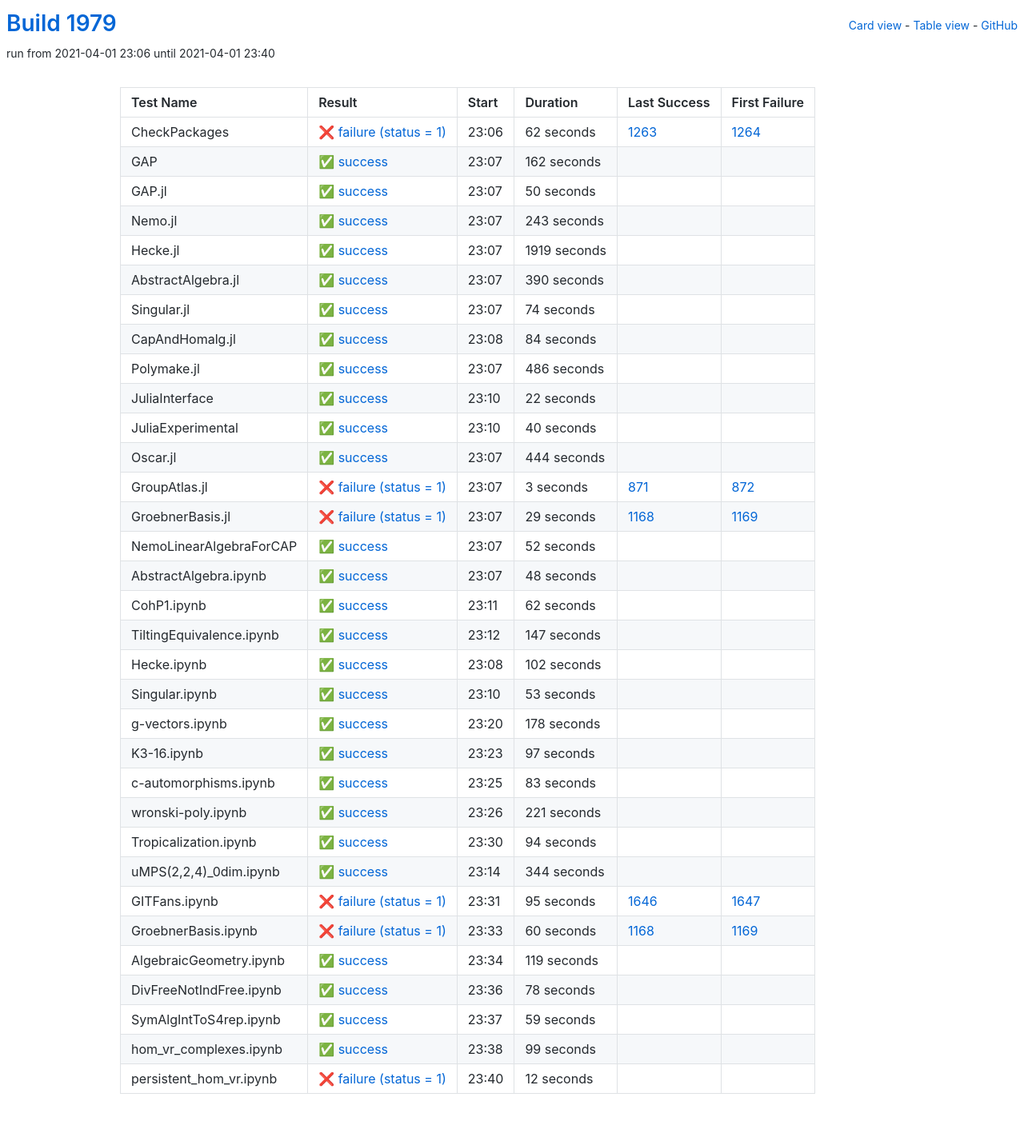
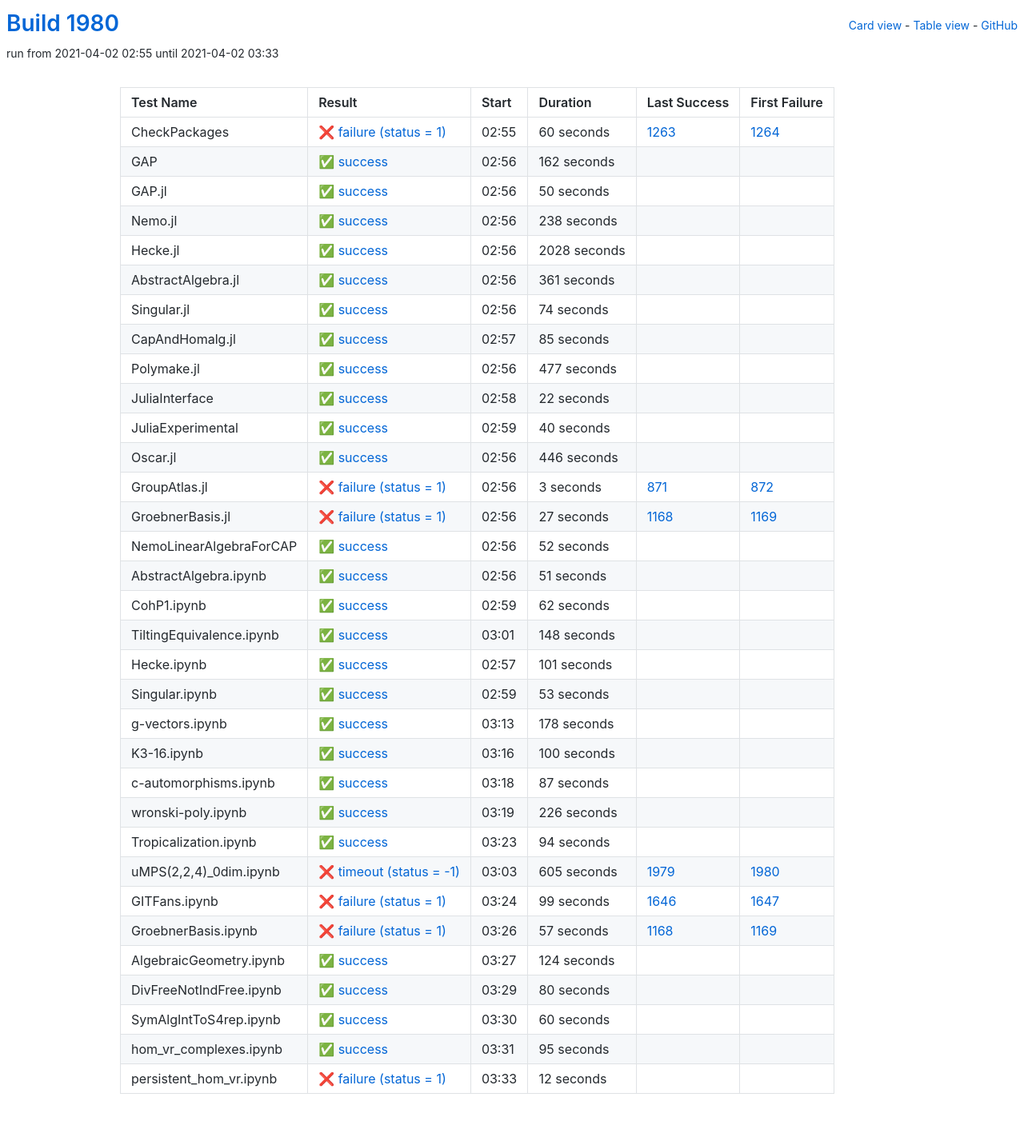
Before and after one commit to oscar-system/oscar-ci-status-stable, a Jekyll site: the page built from table.html, in a window 1280 px wide. Shown: the whole page at 80% size. Built offline with Jekyll 4.4.1, drawn with Linux system fonts in a browser that asks for light colours.

Commit message:
Build #1980

```diff
--- a/_data/ci.yml
+++ b/_data/ci.yml
@@ -1,6 +1,6 @@
 ---
-build: 1979
-build_url: https://oscarci.mathematik.uni-kl.de/job/oscar-stable/1979/
+build: 1980
+build_url: https://oscarci.mathematik.uni-kl.de/job/oscar-stable/1980/
 job: oscar-stable
 organization: oscar-system
 repo: oscar-ci-status-stable
@@ -8,20 +8,20 @@ repourl: https://github.com/oscar-system/oscar-ci-status-stable
 tests:
 - name: CheckPackages
   id: checkpackages
-  log: https://oscarci.mathematik.uni-kl.de/job/oscar-stable/1979/artifact/logs/build-1979/CheckPackages.log
-  start: 2021-04-01 23:06
+  log: https://oscarci.mathematik.uni-kl.de/job/oscar-stable/1980/artifact/logs/build-1980/CheckPackages.log
+  start: 2021-04-02 02:55
   success: false
   exitcode: 1
   status: failure
-  duration: 62
+  duration: 60
   last_success: 1263
   last_success_url: https://oscarci.mathematik.uni-kl.de/job/oscar-stable/1263/
   first_failure: 1264
   first_failure_url: https://oscarci.mathematik.uni-kl.de/job/oscar-stable/1264/
 - name: GAP
   id: gap
-  log: https://oscarci.mathematik.uni-kl.de/job/oscar-stable/1979/artifact/logs/build-1979/GAP.log
-  start: 2021-04-01 23:07
+  log: https://oscarci.mathematik.uni-kl.de/job/oscar-stable/1980/artifact/logs/build-1980/GAP.log
+  start: 2021-04-02 02:56
   success: true
   exitcode: 0
   status: success
@@ -32,8 +32,8 @@ tests:
   first_failure_url:
 - name: GAP.jl
   id: gap-jl
-  log: https://oscarci.mathematik.uni-kl.de/job/oscar-stable/1979/artifact/logs/build-1979/GAP.jl.log
-  start: 2021-04-01 23:07
+  log: https://oscarci.mathematik.uni-kl.de/job/oscar-stable/1980/artifact/logs/build-1980/GAP.jl.log
+  start: 2021-04-02 02:56
   success: true
   exitcode: 0
   status: success
@@ -44,44 +44,44 @@ tests:
   first_failure_url:
 - name: Nemo.jl
   id: nemo-jl
-  log: https://oscarci.mathematik.uni-kl.de/job/oscar-stable/1979/artifact/logs/build-1979/Nemo.jl.log
-  start: 2021-04-01 23:07
+  log: https://oscarci.mathematik.uni-kl.de/job/oscar-stable/1980/artifact/logs/build-1980/Nemo.jl.log
+  start: 2021-04-02 02:56
   success: true
   exitcode: 0
   status: success
-  duration: 243
+  duration: 238
   last_success: false
   last_success_url:
   first_failure: false
   first_failure_url:
 - name: Hecke.jl
   id: hecke-jl
-  log: https://oscarci.mathematik.uni-kl.de/job/oscar-stable/1979/artifact/logs/build-1979/Hecke.jl.log
-  start: 2021-04-01 23:07
+  log: https://oscarci.mathematik.uni-kl.de/job/oscar-stable/1980/artifact/logs/build-1980/Hecke.jl.log
+  start: 2021-04-02 02:56
   success: true
   exitcode: 0
   status: success
-  duration: 1919
+  duration: 2028
   last_success: false
   last_success_url:
   first_failure: false
   first_failure_url:
 - name: AbstractAlgebra.jl
   id: abstractalgebra-jl
-  log: https://oscarci.mathematik.uni-kl.de/job/oscar-stable/1979/artifact/logs/build-1979/AbstractAlgebra.jl.log
-  start: 2021-04-01 23:07
+  log: https://oscarci.mathematik.uni-kl.de/job/oscar-stable/1980/artifact/logs/build-1980/AbstractAlgebra.jl.log
+  start: 2021-04-02 02:56
   success: true
   exitcode: 0
   status: success
-  duration: 390
+  duration: 361
   last_success: false
   last_success_url:
   first_failure: false
   first_failure_url:
 - name: Singular.jl
   id: singular-jl
-  log: https://oscarci.mathematik.uni-kl.de/job/oscar-stable/1979/artifact/logs/build-1979/Singular.jl.log
-  start: 2021-04-01 23:07
+  log: https://oscarci.mathematik.uni-kl.de/job/oscar-stable/1980/artifact/logs/build-1980/Singular.jl.log
+  start: 2021-04-02 02:56
   success: true
   exitcode: 0
   status: success
@@ -92,32 +92,32 @@ tests:
   first_failure_url:
 - name: CapAndHomalg.jl
   id: capandhomalg-jl
-  log: https://oscarci.mathematik.uni-kl.de/job/oscar-stable/1979/artifact/logs/build-1979/CapAndHomalg.jl.log
-  start: 2021-04-01 23:08
+  log: https://oscarci.mathematik.uni-kl.de/job/oscar-stable/1980/artifact/logs/build-1980/CapAndHomalg.jl.log
+  start: 2021-04-02 02:57
   success: true
   exitcode: 0
   status: success
-  duration: 84
+  duration: 85
   last_success: false
   last_success_url:
   first_failure: false
   first_failure_url:
 - name: Polymake.jl
   id: polymake-jl
-  log: https://oscarci.mathematik.uni-kl.de/job/oscar-stable/1979/artifact/logs/build-1979/Polymake.jl.log
-  start: 2021-04-01 23:07
+  log: https://oscarci.mathematik.uni-kl.de/job/oscar-stable/1980/artifact/logs/build-1980/Polymake.jl.log
+  start: 2021-04-02 02:56
   success: true
   exitcode: 0
   status: success
-  duration: 486
+  duration: 477
   last_success: false
   last_success_url:
   first_failure: false
   first_failure_url:
 - name: JuliaInterface
   id: juliainterface
-  log: https://oscarci.mathematik.uni-kl.de/job/oscar-stable/1979/artifact/logs/build-1979/JuliaInterface.log
-  start: 2021-04-01 23:10
+  log: https://oscarci.mathematik.uni-kl.de/job/oscar-stable/1980/artifact/logs/build-1980/JuliaInterface.log
+  start: 2021-04-02 02:58
   success: true
   exitcode: 0
   status: success
@@ -128,8 +128,8 @@ tests:
   first_failure_url:
 - name: JuliaExperimental
   id: juliaexperimental
-  log: https://oscarci.mathematik.uni-kl.de/job/oscar-stable/1979/artifact/logs/build-1979/JuliaExperimental.log
-  start: 2021-04-01 23:10
+  log: https://oscarci.mathematik.uni-kl.de/job/oscar-stable/1980/artifact/logs/build-1980/JuliaExperimental.log
+  start: 2021-04-02 02:59
   success: true
   exitcode: 0
   status: success
@@ -140,20 +140,20 @@ tests:
   first_failure_url:
 - name: Oscar.jl
   id: oscar-jl
-  log: https://oscarci.mathematik.uni-kl.de/job/oscar-stable/1979/artifact/logs/build-1979/Oscar.jl.log
-  start: 2021-04-01 23:07
+  log: https://oscarci.mathematik.uni-kl.de/job/oscar-stable/1980/artifact/logs/build-1980/Oscar.jl.log
+  start: 2021-04-02 02:56
   success: true
   exitcode: 0
   status: success
-  duration: 444
+  duration: 446
   last_success: false
   last_success_url:
   first_failure: false
   first_failure_url:
 - name: GroupAtlas.jl
   id: groupatlas-jl
-  log: https://oscarci.mathematik.uni-kl.de/job/oscar-stable/1979/artifact/logs/build-1979/GroupAtlas.jl.log
-  start: 2021-04-01 23:07
+  log: https://oscarci.mathematik.uni-kl.de/job/oscar-stable/1980/artifact/logs/build-1980/GroupAtlas.jl.log
+  start: 2021-04-02 02:56
   success: false
   exitcode: 1
   status: failure
@@ -164,20 +164,20 @@ tests:
   first_failure_url: https://oscarci.mathematik.uni-kl.de/job/oscar-stable/872/
 - name: GroebnerBasis.jl
   id: groebnerbasis-jl
-  log: https://oscarci.mathematik.uni-kl.de/job/oscar-stable/1979/artifact/logs/build-1979/GroebnerBasis.jl.log
-  start: 2021-04-01 23:07
+  log: https://oscarci.mathematik.uni-kl.de/job/oscar-stable/1980/artifact/logs/build-1980/GroebnerBasis.jl.log
+  start: 2021-04-02 02:56
   success: false
   exitcode: 1
   status: failure
-  duration: 29
+  duration: 27
   last_success: 1168
   last_success_url: https://oscarci.mathematik.uni-kl.de/job/oscar-stable/1168/
   first_failure: 1169
   first_failure_url: https://oscarci.mathematik.uni-kl.de/job/oscar-stable/1169/
 - name: NemoLinearAlgebraForCAP
   id: nemolinearalgebraforcap
-  log: https://oscarci.mathematik.uni-kl.de/job/oscar-stable/1979/artifact/logs/build-1979/NemoLinearAlgebraForCAP.log
-  start: 2021-04-01 23:07
+  log: https://oscarci.mathematik.uni-kl.de/job/oscar-stable/1980/artifact/logs/build-1980/NemoLinearAlgebraForCAP.log
+  start: 2021-04-02 02:56
   success: true
   exitcode: 0
   status: success
@@ -188,20 +188,20 @@ tests:
   first_failure_url:
 - name: AbstractAlgebra.ipynb
   id: abstractalgebra-ipynb
-  log: https://oscarci.mathematik.uni-kl.de/job/oscar-stable/1979/artifact/logs/build-1979/AbstractAlgebra.ipynb.log
-  start: 2021-04-01 23:07
+  log: https://oscarci.mathematik.uni-kl.de/job/oscar-stable/1980/artifact/logs/build-1980/AbstractAlgebra.ipynb.log
+  start: 2021-04-02 02:56
   success: true
   exitcode: 0
   status: success
-  duration: 48
+  duration: 51
   last_success: false
   last_success_url:
   first_failure: false
   first_failure_url:
 - name: CohP1.ipynb
   id: cohp1-ipynb
-  log: https://oscarci.mathematik.uni-kl.de/job/oscar-stable/1979/artifact/logs/build-1979/CohP1.ipynb.log
-  start: 2021-04-01 23:11
+  log: https://oscarci.mathematik.uni-kl.de/job/oscar-stable/1980/artifact/logs/build-1980/CohP1.ipynb.log
+  start: 2021-04-02 02:59
   success: true
   exitcode: 0
   status: success
@@ -212,32 +212,32 @@ tests:
   first_failure_url:
 - name: TiltingEquivalence.ipynb
   id: tiltingequivalence-ipynb
-  log: https://oscarci.mathematik.uni-kl.de/job/oscar-stable/1979/artifact/logs/build-1979/TiltingEquivalence.ipynb.log
-  start: 2021-04-01 23:12
+  log: https://oscarci.mathematik.uni-kl.de/job/oscar-stable/1980/artifact/logs/build-1980/TiltingEquivalence.ipynb.log
+  start: 2021-04-02 03:01
   success: true
   exitcode: 0
   status: success
-  duration: 147
+  duration: 148
   last_success: false
   last_success_url:
   first_failure: false
   first_failure_url:
 - name: Hecke.ipynb
   id: hecke-ipynb
-  log: https://oscarci.mathematik.uni-kl.de/job/oscar-stable/1979/artifact/logs/build-1979/Hecke.ipynb.log
-  start: 2021-04-01 23:08
+  log: https://oscarci.mathematik.uni-kl.de/job/oscar-stable/1980/artifact/logs/build-1980/Hecke.ipynb.log
+  start: 2021-04-02 02:57
   success: true
   exitcode: 0
   status: success
-  duration: 102
+  duration: 101
   last_success: false
   last_success_url:
   first_failure: false
   first_failure_url:
 - name: Singular.ipynb
   id: singular-ipynb
-  log: https://oscarci.mathematik.uni-kl.de/job/oscar-stable/1979/artifact/logs/build-1979/Singular.ipynb.log
-  start: 2021-04-01 23:10
+  log: https://oscarci.mathematik.uni-kl.de/job/oscar-stable/1980/artifact/logs/build-1980/Singular.ipynb.log
+  start: 2021-04-02 02:59
   success: true
   exitcode: 0
   status: success
@@ -248,8 +248,8 @@ tests:
   first_failure_url:
 - name: g-vectors.ipynb
   id: g-vectors-ipynb
-  log: https://oscarci.mathematik.uni-kl.de/job/oscar-stable/1979/artifact/logs/build-1979/g-vectors.ipynb.log
-  start: 2021-04-01 23:20
+  log: https://oscarci.mathematik.uni-kl.de/job/oscar-stable/1980/artifact/logs/build-1980/g-vectors.ipynb.log
+  start: 2021-04-02 03:13
   success: true
   exitcode: 0
   status: success
@@ -260,44 +260,44 @@ tests:
   first_failure_url:
 - name: K3-16.ipynb
   id: k3-16-ipynb
-  log: https://oscarci.mathematik.uni-kl.de/job/oscar-stable/1979/artifact/logs/build-1979/K3-16.ipynb.log
-  start: 2021-04-01 23:23
+  log: https://oscarci.mathematik.uni-kl.de/job/oscar-stable/1980/artifact/logs/build-1980/K3-16.ipynb.log
+  start: 2021-04-02 03:16
   success: true
   exitcode: 0
   status: success
-  duration: 97
+  duration: 100
   last_success: false
   last_success_url:
   first_failure: false
   first_failure_url:
 - name: c-automorphisms.ipynb
   id: c-automorphisms-ipynb
-  log: https://oscarci.mathematik.uni-kl.de/job/oscar-stable/1979/artifact/logs/build-1979/c-automorphisms.ipynb.log
-  start: 2021-04-01 23:25
+  log: https://oscarci.mathematik.uni-kl.de/job/oscar-stable/1980/artifact/logs/build-1980/c-automorphisms.ipynb.log
+  start: 2021-04-02 03:18
   success: true
   exitcode: 0
   status: success
-  duration: 83
+  duration: 87
   last_success: false
   last_success_url:
   first_failure: false
   first_failure_url:
 - name: wronski-poly.ipynb
   id: wronski-poly-ipynb
-  log: https://oscarci.mathematik.uni-kl.de/job/oscar-stable/1979/artifact/logs/build-1979/wronski-poly.ipynb.log
-  start: 2021-04-01 23:26
+  log: https://oscarci.mathematik.uni-kl.de/job/oscar-stable/1980/artifact/logs/build-1980/wronski-poly.ipynb.log
+  start: 2021-04-02 03:19
   success: true
   exitcode: 0
   status: success
-  duration: 221
+  duration: 226
   last_success: false
   last_success_url:
   first_failure: false
   first_failure_url:
 - name: Tropicalization.ipynb
   id: tropicalization-ipynb
-  log: https://oscarci.mathematik.uni-kl.de/job/oscar-stable/1979/artifact/logs/build-1979/Tropicalization.ipynb.log
-  start: 2021-04-01 23:30
+  log: https://oscarci.mathematik.uni-kl.de/job/oscar-stable/1980/artifact/logs/build-1980/Tropicalization.ipynb.log
+  start: 2021-04-02 03:23
   success: true
   exitcode: 0
   status: success
@@ -308,92 +308,92 @@ tests:
   first_failure_url:
 - name: uMPS(2,2,4)_0dim.ipynb
   id: umps-2-2-4-0dim-ipynb
-  log: https://oscarci.mathematik.uni-kl.de/job/oscar-stable/1979/artifact/logs/build-1979/uMPS-2-2-4-_0dim.ipynb.log
-  start: 2021-04-01 23:14
-  success: true
-  exitcode: 0
-  status: success
-  duration: 344
-  last_success: false
-  last_success_url:
-  first_failure: false
-  first_failure_url:
+  log: https://oscarci.mathematik.uni-kl.de/job/oscar-stable/1980/artifact/logs/build-1980/uMPS-2-2-4-_0dim.ipynb.log
+  start: 2021-04-02 03:03
+  success: false
+  exitcode: -1
+  status: timeout
+  duration: 605
+  last_success: 1979
+  last_success_url: https://oscarci.mathematik.uni-kl.de/job/oscar-stable/1979/
+  first_failure: 1980
+  first_failure_url: https://oscarci.mathematik.uni-kl.de/job/oscar-stable/1980/
 - name: GITFans.ipynb
   id: gitfans-ipynb
-  log: https://oscarci.mathematik.uni-kl.de/job/oscar-stable/1979/artifact/logs/build-1979/GITFans.ipynb.log
-  start: 2021-04-01 23:31
+  log: https://oscarci.mathematik.uni-kl.de/job/oscar-stable/1980/artifact/logs/build-1980/GITFans.ipynb.log
+  start: 2021-04-02 03:24
   success: false
   exitcode: 1
   status: failure
-  duration: 95
+  duration: 99
   last_success: 1646
   last_success_url: https://oscarci.mathematik.uni-kl.de/job/oscar-stable/1646/
   first_failure: 1647
   first_failure_url: https://oscarci.mathematik.uni-kl.de/job/oscar-stable/1647/
 - name: GroebnerBasis.ipynb
   id: groebnerbasis-ipynb
-  log: https://oscarci.mathematik.uni-kl.de/job/oscar-stable/1979/artifact/logs/build-1979/GroebnerBasis.ipynb.log
-  start: 2021-04-01 23:33
+  log: https://oscarci.mathematik.uni-kl.de/job/oscar-stable/1980/artifact/logs/build-1980/GroebnerBasis.ipynb.log
+  start: 2021-04-02 03:26
   success: false
   exitcode: 1
   status: failure
-  duration: 60
+  duration: 57
   last_success: 1168
   last_success_url: https://oscarci.mathematik.uni-kl.de/job/oscar-stable/1168/
   first_failure: 1169
   first_failure_url: https://oscarci.mathematik.uni-kl.de/job/oscar-stable/1169/
 - name: AlgebraicGeometry.ipynb
   id: algebraicgeometry-ipynb
-  log: https://oscarci.mathematik.uni-kl.de/job/oscar-stable/1979/artifact/logs/build-1979/AlgebraicGeometry.ipynb.log
-  start: 2021-04-01 23:34
+  log: https://oscarci.mathematik.uni-kl.de/job/oscar-stable/1980/artifact/logs/build-1980/AlgebraicGeometry.ipynb.log
+  start: 2021-04-02 03:27
   success: true
   exitcode: 0
   status: success
-  duration: 119
+  duration: 124
   last_success: false
   last_success_url:
   first_failure: false
   first_failure_url:
 - name: DivFreeNotIndFree.ipynb
   id: divfreenotindfree-ipynb
-  log: https://oscarci.mathematik.uni-kl.de/job/oscar-stable/1979/artifact/logs/build-1979/DivFreeNotIndFree.ipynb.log
-  start: 2021-04-01 23:36
+  log: https://oscarci.mathematik.uni-kl.de/job/oscar-stable/1980/artifact/logs/build-1980/DivFreeNotIndFree.ipynb.log
+  start: 2021-04-02 03:29
   success: true
   exitcode: 0
   status: success
-  duration: 78
+  duration: 80
   last_success: false
   last_success_url:
   first_failure: false
   first_failure_url:
 - name: SymAlgIntToS4rep.ipynb
   id: symalginttos4rep-ipynb
-  log: https://oscarci.mathematik.uni-kl.de/job/oscar-stable/1979/artifact/logs/build-1979/SymAlgIntToS4rep.ipynb.log
-  start: 2021-04-01 23:37
+  log: https://oscarci.mathematik.uni-kl.de/job/oscar-stable/1980/artifact/logs/build-1980/SymAlgIntToS4rep.ipynb.log
+  start: 2021-04-02 03:30
   success: true
   exitcode: 0
   status: success
-  duration: 59
+  duration: 60
   last_success: false
   last_success_url:
   first_failure: false
   first_failure_url:
 - name: hom_vr_complexes.ipynb
   id: hom-vr-complexes-ipynb
-  log: https://oscarci.mathematik.uni-kl.de/job/oscar-stable/1979/artifact/logs/build-1979/hom_vr_complexes.ipynb.log
-  start: 2021-04-01 23:38
+  log: https://oscarci.mathematik.uni-kl.de/job/oscar-stable/1980/artifact/logs/build-1980/hom_vr_complexes.ipynb.log
+  start: 2021-04-02 03:31
   success: true
   exitcode: 0
   status: success
-  duration: 99
+  duration: 95
   last_success: false
   last_success_url:
   first_failure: false
   first_failure_url:
 - name: persistent_hom_vr.ipynb
   id: persistent-hom-vr-ipynb
-  log: https://oscarci.mathematik.uni-kl.de/job/oscar-stable/1979/artifact/logs/build-1979/persistent_hom_vr.ipynb.log
-  start: 2021-04-01 23:40
+  log: https://oscarci.mathematik.uni-kl.de/job/oscar-stable/1980/artifact/logs/build-1980/persistent_hom_vr.ipynb.log
+  start: 2021-04-02 03:33
   success: false
   exitcode: 1
   status: failure
```
Also changed, not shown: README.md.
